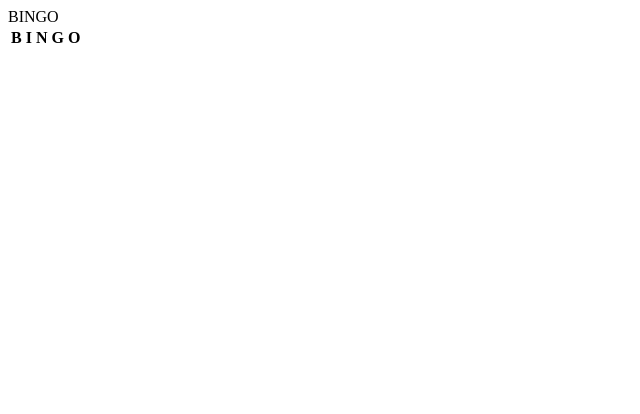
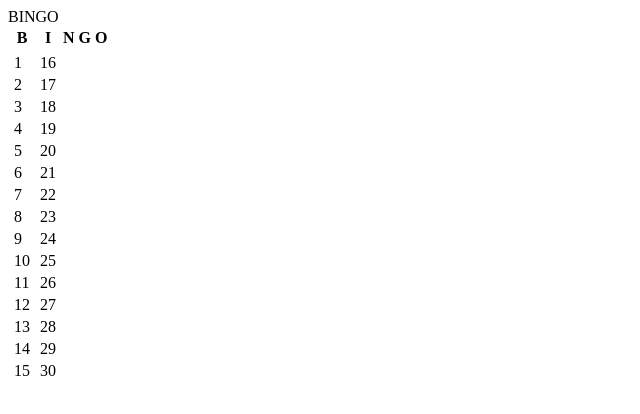
Before and after one commit to stevenwpaugh/bingo, a plain HTML site: page index.html in a window 1280 px wide. Shown: the whole page, without its empty margins (0-640 px from the left). Drawn offline with Linux system fonts and the light colour scheme.

Commit message:
Update index.html
Started card builder table

```diff
--- a/index.html
+++ b/index.html
@@ -14,6 +14,49 @@
         <th>G</th>
         <th>O</th>
       </tr>
+      <tr>
+        <td>
+           <table>
+             <tr><td>1</td></tr>
+             <tr><td>2</td></tr>
+             <tr><td>3</td></tr>
+             <tr><td>4</td></tr>
+             <tr><td>5</td></tr>
+             <tr><td>6</td></tr>
+             <tr><td>7</td></tr>
+             <tr><td>8</td></tr>
+             <tr><td>9</td></tr>
+             <tr><td>10</td></tr>
+             <tr><td>11</td></tr>
+             <tr><td>12</td></tr>
+             <tr><td>13</td></tr>
+             <tr><td>14</td></tr>
+             <tr><td>15</td></tr>
+           </table>
+        </td>
+        <td>
+           <table>
+             <tr><td>16</td></tr>
+             <tr><td>17</td></tr>
+             <tr><td>18</td></tr>
+             <tr><td>19</td></tr>
+             <tr><td>20</td></tr>
+             <tr><td>21</td></tr>
+             <tr><td>22</td></tr>
+             <tr><td>23</td></tr>
+             <tr><td>24</td></tr>
+             <tr><td>25</td></tr>
+             <tr><td>26</td></tr>
+             <tr><td>27</td></tr>
+             <tr><td>28</td></tr>
+             <tr><td>29</td></tr>
+             <tr><td>30</td></tr>
+           </table>
+        </td>
+        <td></td>
+        <td></td>
+        <td></td>
+      </tr>
     </table>
   </body>
 </html>
```
